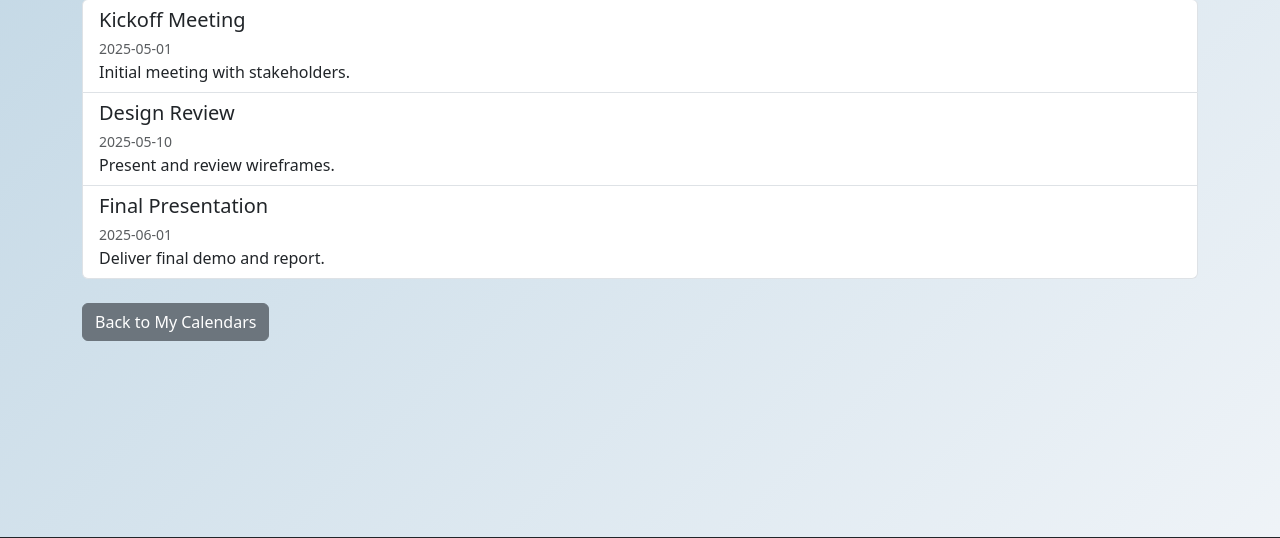
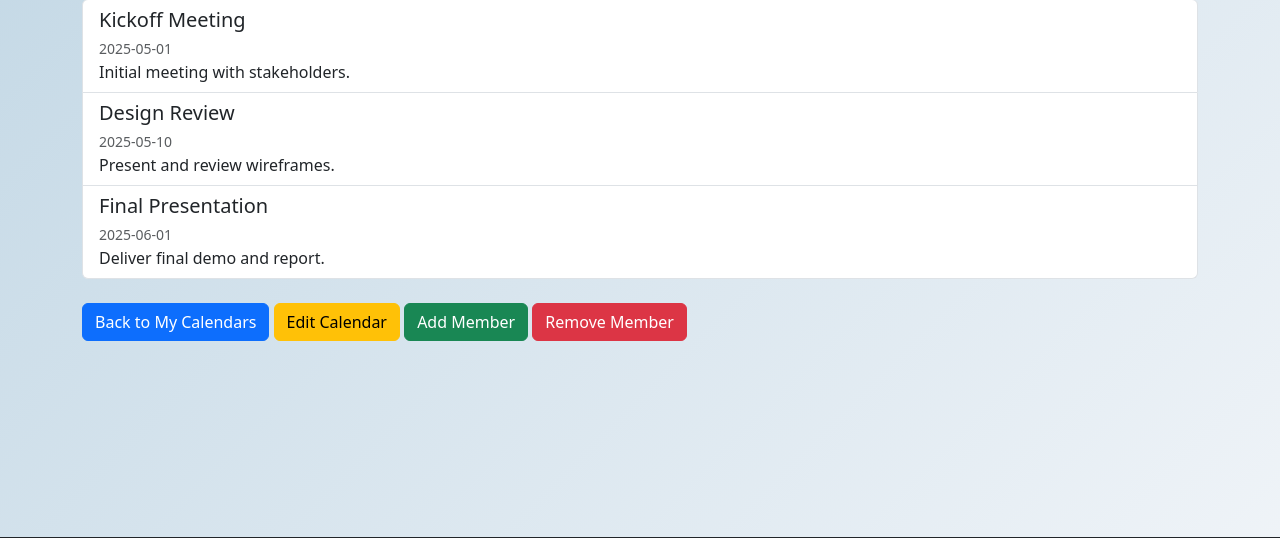
Before and after one commit to ykoosono/Workorganizer, a PHP site: page /view_calendar.php?id=1 in a window 1280 px wide. Shown: the part 261-799 px from the top of the page. Run offline with PHP 8.4, Linux system fonts and the light colour scheme; data comes from the database, SQL or seed files in the repository.

Commit message:
4/30 commit2

```diff
--- /dev/null
+++ b/add-member.php
@@ -0,0 +1,3 @@
+<?php include 'header.php'; ?>
+<?php
+echo "This is a placeholder for add-member.";
--- /dev/null
+++ b/edit-calendar.php
@@ -0,0 +1,3 @@
+<?php include 'header.php'; ?>
+<?php
+echo "This is a placeholder for edit calendar.";
--- /dev/null
+++ b/remove-member.php
@@ -0,0 +1,3 @@
+<?php include 'header.php'; ?>
+<?php
+echo "This is a placeholder for add-member.";
--- a/view_calendar.php
+++ b/view_calendar.php
@@ -1,9 +1,9 @@
 <?php include 'header.php'; ?>
 <?php
 $host = 'localhost';
-$db = 'workorganizer_db'; // ✅ corrected name
-$user = 'root'; // ← replace with your actual DB username
-$pass = ''; // ← replace with your actual DB password
+$db = 'workorganizer_db';
+$user = 'root';
+$pass = '';
 $pdo = null;
 try {
   $pdo = new PDO("mysql:host=$host;dbname=$db;charset=utf8mb4", $user, $pass);
@@ -63,7 +63,10 @@ $events = $eventStmt->fetchAll(PDO::FETCH_ASSOC);
         <p>No events found for this calendar.</p>
       <?php endif; ?>
 
-      <a href="homepage.php" class="btn btn-secondary mt-4">Back to My Calendars</a>
+      <a href="homepage.php" class="btn btn-primary mt-4">Back to My Calendars</a>
+      <a href="edit-calendar.php" class="btn btn-warning mt-4">Edit  Calendar</a>
+      <a href="add-member.php" class="btn btn-success mt-4">Add Member</a>
+      <a href="remove-member.php" class="btn btn-danger mt-4">Remove Member</a>
     </div>
   </main>
 
```
